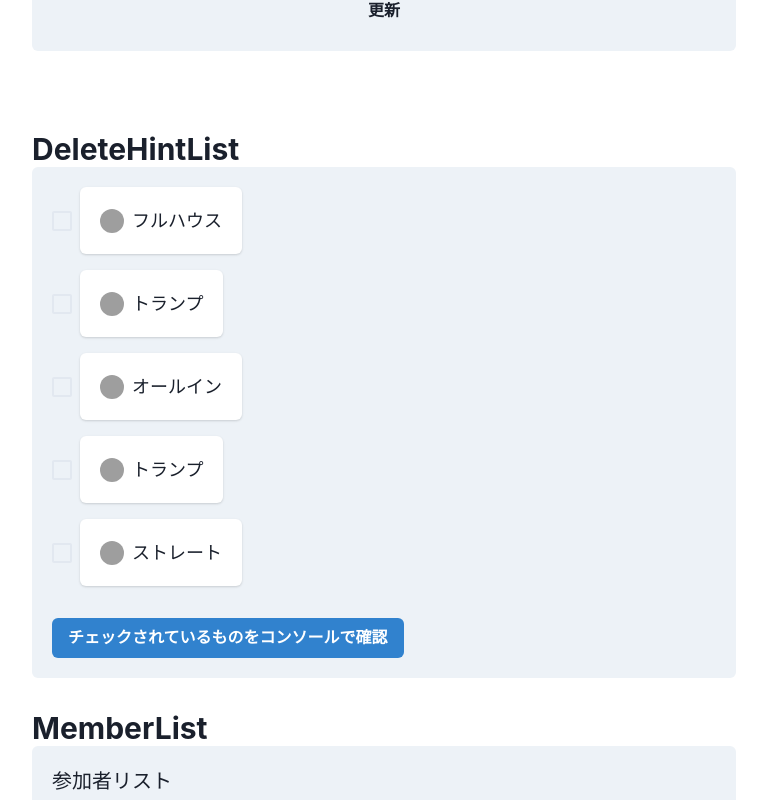
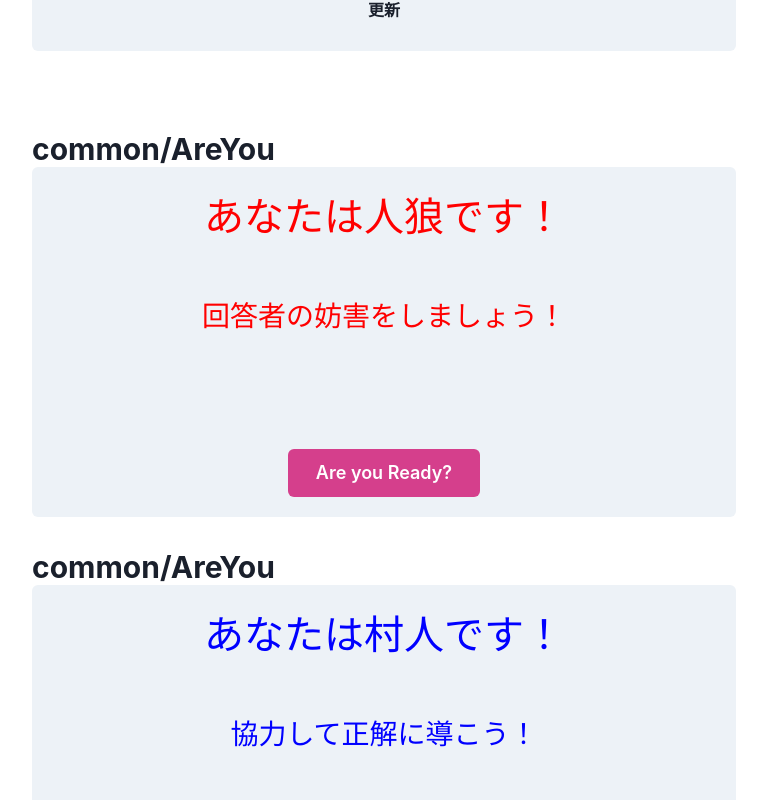
Before and after one commit to hacku-chamomilla/doutankyohi-front-end, a Next.js app: page /components in a window 1280 px wide. Shown: the part 7560-8360 px from the top of the page, without its empty margins (256-1023 px from the left). Built offline with nearby package versions, Linux system fonts and the light colour scheme; grey boxes are pictures that could not be loaded.

Commit message:
feat: 自分が人間か人狼かを表すコンポーネントの作成

```diff
--- a/pages/components.tsx
+++ b/pages/components.tsx
@@ -19,6 +19,7 @@ import { CustomTitleText } from "@/components/common/CustomTitleText";
 import { NNAndIcon } from "@/components/common/NNAndIcon";
 import { PageBackIcon } from "@/components/common/PageBackIcon";
 import { HSpacer, VSpacer } from "@/components/common/Spacer";
+import { YouAre } from "@/components/common/YouAre";
 import { DeleteHintList } from "@/components/DeleteHintList";
 import { Answer } from "@/components/game/Answer";
 import { AnswerWait } from "@/components/game/AnswerWait";
@@ -281,6 +282,30 @@ const Component: NextPage = () => {
           </Card>
           <VSpacer size={12} />
 
+          {/* common/AreYou */}
+          <VSpacer size={8} />
+          <Heading size="lg">common/AreYou</Heading>
+          <Card variant="filled">
+            <CardBody>
+              <YouAre
+                title="あなたは人狼です！"
+                text="回答者の妨害をしましょう！"
+                areYou={true}
+              />
+            </CardBody>
+          </Card>
+          <VSpacer size={8} />
+          <Heading size="lg">common/AreYou</Heading>
+          <Card variant="filled">
+            <CardBody>
+              <YouAre
+                title="あなたは村人です！"
+                text="協力して正解に導こう！"
+                areYou={false}
+              />
+            </CardBody>
+          </Card>
+
           {/* DeleteHintList */}
           <VSpacer size={8} />
           <Heading size="lg">DeleteHintList</Heading>
--- /dev/null
+++ b/src/components/common/YouAre.tsx
@@ -0,0 +1,47 @@
+import React from "react";
+
+import { Button, Center, Text, VStack } from "@chakra-ui/react";
+
+import { VSpacer } from "@/components/common/Spacer";
+
+type Props = {
+  title: string;
+  text: string;
+  areYou: boolean;
+};
+
+export const YouAre = ({ title, text, areYou }: Props) => {
+  return (
+    <>
+      <Center>
+        <VStack>
+          {areYou ? (
+            <>
+              <Text fontSize={40} color={"red"}>
+                {title}
+              </Text>
+              <VSpacer size={8} />
+              <Text fontSize={28} color={"red"}>
+                {text}
+              </Text>
+            </>
+          ) : (
+            <>
+              <Text fontSize={40} color={"blue"}>
+                {title}
+              </Text>
+              <VSpacer size={8} />
+              <Text fontSize={28} color={"blue"}>
+                {text}
+              </Text>
+            </>
+          )}
+          <VSpacer size={24} />
+          <Button colorScheme="pink" size="lg" minW={48}>
+            Are you Ready?
+          </Button>
+        </VStack>
+      </Center>
+    </>
+  );
+};
```
